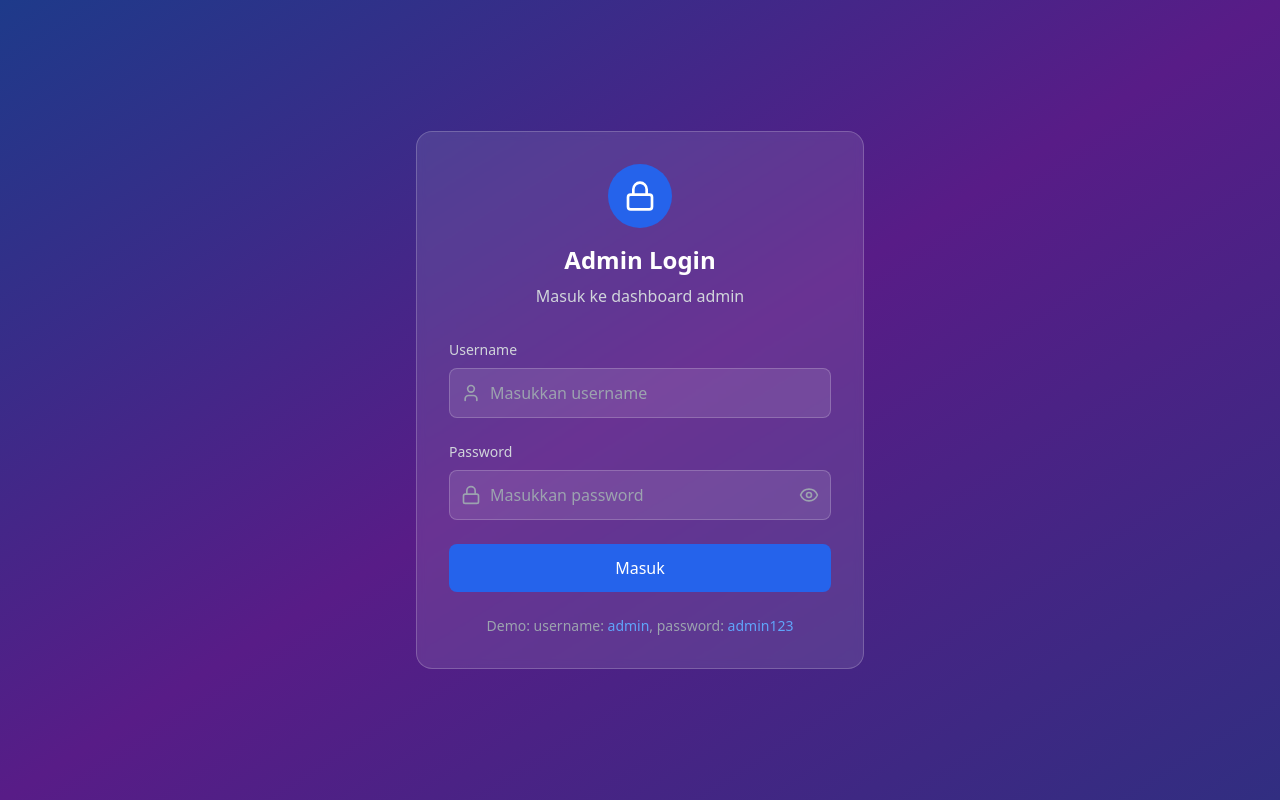
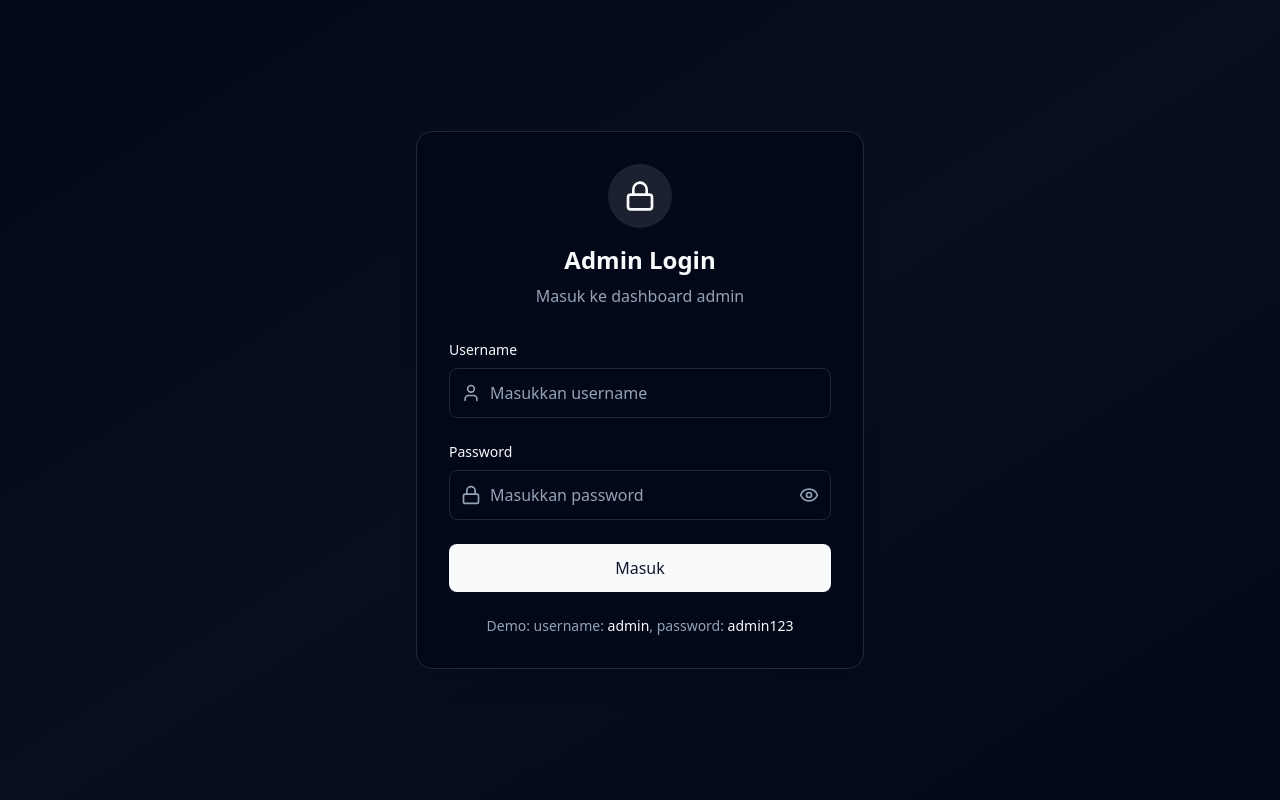
Before and after one commit to fhabibiii/fhsd-react, a React (Vite) app: page /admin in a window 1280 px wide. Built offline with nearby package versions, Linux system fonts and the light colour scheme.

Commit message:
Fix: Improve UI based on feedback
- Change login page colors.
- Adjust spacing of the name in the navbar.
- Remove "scroll to explore" text.
- Improve the appearance of the bottom section.

```diff
--- a/src/components/AdminLogin.tsx
+++ b/src/components/AdminLogin.tsx
@@ -40,28 +40,28 @@ const AdminLogin: React.FC<AdminLoginProps> = ({ onLogin }) => {
   };
 
   return (
-    <div className="min-h-screen bg-gradient-to-br from-blue-900 via-purple-900 to-indigo-900 flex items-center justify-center px-4">
-      <div className="bg-white/10 backdrop-blur-sm rounded-2xl p-8 w-full max-w-md border border-white/20 animate-scale-in">
+    <div className="min-h-screen bg-gradient-to-br from-background via-muted/20 to-background flex items-center justify-center px-4">
+      <div className="bg-card/80 backdrop-blur-sm rounded-2xl p-8 w-full max-w-md border border-border animate-scale-in shadow-xl">
         <div className="text-center mb-8">
-          <div className="w-16 h-16 bg-blue-600 rounded-full flex items-center justify-center mx-auto mb-4">
-            <Lock className="w-8 h-8 text-white" />
+          <div className="w-16 h-16 bg-primary/10 rounded-full flex items-center justify-center mx-auto mb-4">
+            <Lock className="w-8 h-8 text-primary" />
           </div>
-          <h2 className="text-2xl font-bold text-white mb-2">Admin Login</h2>
-          <p className="text-gray-300">Masuk ke dashboard admin</p>
+          <h2 className="text-2xl font-bold text-foreground mb-2">Admin Login</h2>
+          <p className="text-muted-foreground">Masuk ke dashboard admin</p>
         </div>
 
         <form onSubmit={handleSubmit} className="space-y-6">
           <div>
-            <label className="block text-sm font-medium text-gray-300 mb-2">
+            <label className="block text-sm font-medium text-foreground mb-2">
               Username
             </label>
             <div className="relative">
-              <User className="absolute left-3 top-1/2 transform -translate-y-1/2 w-5 h-5 text-gray-400" />
+              <User className="absolute left-3 top-1/2 transform -translate-y-1/2 w-5 h-5 text-muted-foreground" />
               <input
                 type="text"
                 value={credentials.username}
                 onChange={(e) => setCredentials(prev => ({ ...prev, username: e.target.value }))}
-                className="w-full pl-10 pr-4 py-3 bg-white/10 border border-white/20 rounded-lg text-white placeholder-gray-400 focus:outline-none focus:ring-2 focus:ring-blue-500 focus:border-transparent transition-all duration-200"
+                className="w-full pl-10 pr-4 py-3 bg-background border border-border rounded-lg text-foreground placeholder-muted-foreground focus:outline-none focus:ring-2 focus:ring-primary focus:border-transparent transition-all duration-200"
                 placeholder="Masukkan username"
                 required
               />
@@ -69,23 +69,23 @@ const AdminLogin: React.FC<AdminLoginProps> = ({ onLogin }) => {
           </div>
 
           <div>
-            <label className="block text-sm font-medium text-gray-300 mb-2">
+            <label className="block text-sm font-medium text-foreground mb-2">
               Password
             </label>
             <div className="relative">
-              <Lock className="absolute left-3 top-1/2 transform -translate-y-1/2 w-5 h-5 text-gray-400" />
+              <Lock className="absolute left-3 top-1/2 transform -translate-y-1/2 w-5 h-5 text-muted-foreground" />
               <input
                 type={showPassword ? 'text' : 'password'}
                 value={credentials.password}
                 onChange={(e) => setCredentials(prev => ({ ...prev, password: e.target.value }))}
-                className="w-full pl-10 pr-12 py-3 bg-white/10 border border-white/20 rounded-lg text-white placeholder-gray-400 focus:outline-none focus:ring-2 focus:ring-blue-500 focus:border-transparent transition-all duration-200"
+                className="w-full pl-10 pr-12 py-3 bg-background border border-border rounded-lg text-foreground placeholder-muted-foreground focus:outline-none focus:ring-2 focus:ring-primary focus:border-transparent transition-all duration-200"
                 placeholder="Masukkan password"
                 required
               />
               <button
                 type="button"
                 onClick={() => setShowPassword(!showPassword)}
-                className="absolute right-3 top-1/2 transform -translate-y-1/2 text-gray-400 hover:text-white transition-colors"
+                className="absolute right-3 top-1/2 transform -translate-y-1/2 text-muted-foreground hover:text-foreground transition-colors"
               >
                 {showPassword ? <EyeOff className="w-5 h-5" /> : <Eye className="w-5 h-5" />}
               </button>
@@ -95,10 +95,10 @@ const AdminLogin: React.FC<AdminLoginProps> = ({ onLogin }) => {
           <button
             type="submit"
             disabled={isLoading}
-            className="w-full bg-blue-600 hover:bg-blue-700 disabled:bg-blue-800 text-white font-medium py-3 px-4 rounded-lg transition-all duration-200 flex items-center justify-center gap-2 hover:scale-105 disabled:scale-100"
+            className="w-full bg-primary hover:bg-primary/90 disabled:bg-primary/50 text-primary-foreground font-medium py-3 px-4 rounded-lg transition-all duration-200 flex items-center justify-center gap-2 hover:scale-105 disabled:scale-100"
           >
             {isLoading ? (
-              <div className="w-5 h-5 border-2 border-white/20 border-t-white rounded-full animate-spin"></div>
+              <div className="w-5 h-5 border-2 border-primary-foreground/20 border-t-primary-foreground rounded-full animate-spin"></div>
             ) : (
               'Masuk'
             )}
@@ -106,8 +106,8 @@ const AdminLogin: React.FC<AdminLoginProps> = ({ onLogin }) => {
         </form>
 
         <div className="mt-6 text-center">
-          <p className="text-gray-400 text-sm">
-            Demo: username: <span className="text-blue-400">admin</span>, password: <span className="text-blue-400">admin123</span>
+          <p className="text-muted-foreground text-sm">
+            Demo: username: <span className="text-primary">admin</span>, password: <span className="text-primary">admin123</span>
           </p>
         </div>
       </div>
--- a/src/components/Hero.tsx
+++ b/src/components/Hero.tsx
@@ -1,10 +1,10 @@
 
 import React from 'react';
-import { Github, Linkedin, Mail, ArrowDown } from 'lucide-react';
+import { Github, Linkedin, Mail } from 'lucide-react';
 
 const Hero = () => {
   return (
-    <section className="min-h-screen flex items-center justify-center bg-gradient-to-b from-background to-muted/20 relative">
+    <section className="min-h-screen flex items-center justify-center bg-gradient-to-b from-background to-muted/20 relative pt-24">
       {/* Minimal background decoration */}
       <div className="absolute inset-0 overflow-hidden">
         <div className="absolute top-1/4 left-1/4 w-96 h-96 bg-primary/5 rounded-full blur-3xl"></div>
@@ -13,7 +13,7 @@ const Hero = () => {
 
       <div className="relative z-10 text-center px-4 max-w-4xl mx-auto">
         <div className="space-y-8 animate-fade-in">
-          <div className="space-y-4">
+          <div className="space-y-6">
             <h1 className="text-4xl md:text-6xl lg:text-7xl font-light text-foreground tracking-tight">
               Faqihuddin
               <span className="block font-bold bg-gradient-to-r from-primary to-primary/60 bg-clip-text text-transparent">
@@ -60,13 +60,6 @@ const Hero = () => {
               <Mail className="w-5 h-5 text-muted-foreground group-hover:text-primary transition-colors" />
             </a>
           </div>
-
-          <div className="pt-16">
-            <div className="flex flex-col items-center gap-2 text-muted-foreground animate-bounce">
-              <span className="text-xs font-medium">Scroll to explore</span>
-              <ArrowDown className="w-4 h-4" />
-            </div>
-          </div>
         </div>
       </div>
     </section>
```
